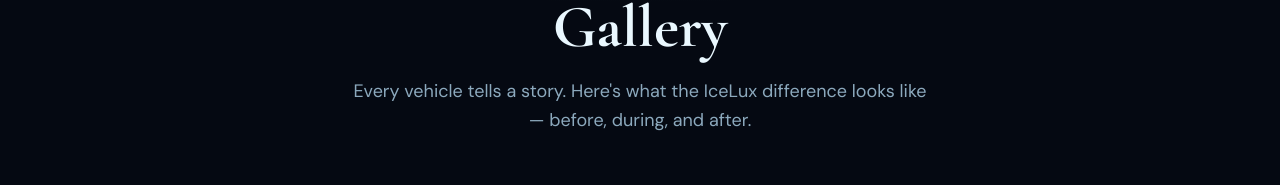
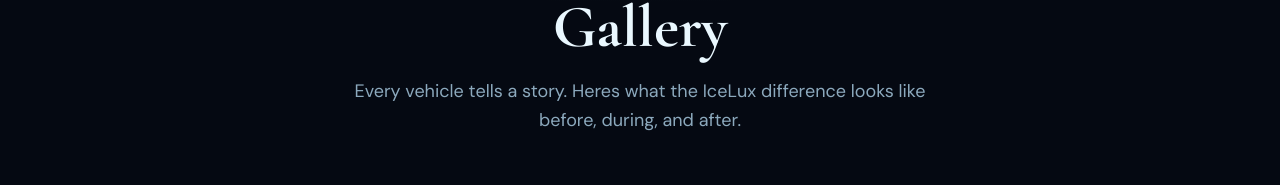
Before and after one commit to mmedeles/icelux-detailing, a Next.js app: page /gallery in a window 1280 px wide. Shown: the part 172-357 px from the top of the page. Built offline with nearby package versions, Linux system fonts and the light colour scheme.

Commit message:
Grammar fixes

```diff
--- a/app/gallery/page.tsx
+++ b/app/gallery/page.tsx
@@ -49,8 +49,7 @@
               Gallery
             </h1>
             <p className="text-[#8CA9BD] text-lg max-w-xl leading-relaxed">
-              Every vehicle tells a story. Here&apos;s what the IceLux difference looks like
-              — before, during, and after.
+              Every vehicle tells a story. Heres what the IceLux difference looks like before, during, and after.
             </p>
           </div>
         </section>
--- a/app/packages/page.tsx
+++ b/app/packages/page.tsx
@@ -64,7 +64,7 @@
             </h1>
             <p className="text-[#8CA9BD] text-lg max-w-xl leading-relaxed">
               Every package is designed for a specific level of care. Choose the one that
-              fits your vehicle — or contact us for a custom quote.
+              fits your vehicle, or contact us for a custom quote.
             </p>
           </div>
         </section>
```
